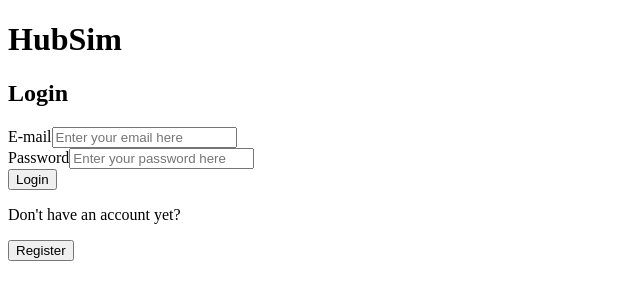
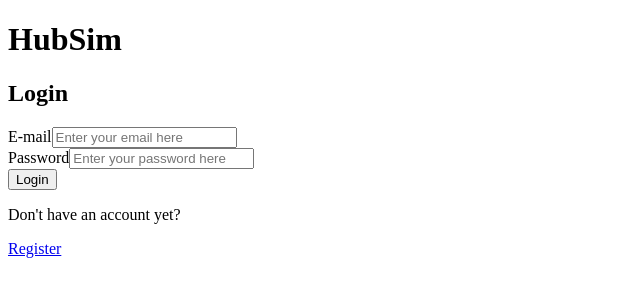
Before and after one commit to Henriqueamfreitas/gitsim_refatorando, a React (Vite) app: page / in a window 1280 px wide. Shown: the top 300 px of the page, without its empty margins (0-640 px from the left). Built offline with nearby package versions, Linux system fonts and the light colour scheme.

Commit message:
cadastro com api e toast

```diff
--- a/package.json
+++ b/package.json
@@ -11,10 +11,12 @@
   },
   "dependencies": {
     "@hookform/resolvers": "^3.3.4",
+    "axios": "^1.6.8",
     "react": "^18.2.0",
     "react-dom": "^18.2.0",
     "react-hook-form": "^7.51.4",
     "react-router-dom": "^6.23.0",
+    "react-toastify": "^10.0.5",
     "styled-components": "^6.1.10",
     "zod": "^3.23.7"
   },
--- a/src/components/LoginForm/index.jsx
+++ b/src/components/LoginForm/index.jsx
@@ -4,6 +4,7 @@ import { useForm } from "react-hook-form"
 import { zodResolver } from "@hookform/resolvers/zod"
 import { loginFormSchema } from "./loginFormSchema"
 import { Input } from "../Input"
+import { Link } from "react-router-dom"
 
 export const LoginForm = () => {
     const navigate = useNavigate()
@@ -47,7 +48,9 @@ export const LoginForm = () => {
 
             <button type="submit">Login</button>
             <p>Don't have an account yet?</p>
-            <button onClick={registerBtn} type="button">Register</button>
+            <Link to="register">
+                Register
+            </Link>
         </StyledLoginForm>
     )
 }
--- a/src/components/RegisterForm/index.jsx
+++ b/src/components/RegisterForm/index.jsx
@@ -4,6 +4,10 @@ import { useNavigate } from "react-router-dom"
 import { useForm } from "react-hook-form"
 import { zodResolver } from "@hookform/resolvers/zod"
 import { Input } from "../Input";
+import { api } from "../../services/api";
+import { toast, ToastContainer } from 'react-toastify';
+import "react-toastify/dist/ReactToastify.css";
+
 
 export const RegisterForm = () => {
     const navigate = useNavigate();
@@ -12,9 +16,17 @@ export const RegisterForm = () => {
         resolver: zodResolver(registerFormSchema),
     })
 
-    const submit = (formData) => {
-        console.log(formData)
-        navigate("/")
+    const submit = async (formData) => {
+        delete formData.confirmPassword
+        try{
+            const response = await api.post("/users", formData)
+            toast.success("Congratulations! You're now registered.")
+            setTimeout(() => {
+                navigate("/")
+            }, 5000)
+        } catch (error) {
+            toast.error(error.response.data.message)
+        }
     }
 
     return(
@@ -88,10 +100,11 @@ export const RegisterForm = () => {
                 select={true}
                 htmlFor="course"
                 name="course"
-                {...register("course")}
+                {...register("course_module")}
             />
 
             <button type="submit">Register</button>
+            <ToastContainer />
         </StyledRegisterForm>
     )
 }
--- a/src/components/RegisterForm/registerFormSchema.js
+++ b/src/components/RegisterForm/registerFormSchema.js
@@ -13,7 +13,7 @@ export const registerFormSchema = z.object({
    confirmPassword: z.string().nonempty("Confirm password is required"),
    bio: z.string().nonempty("Bio is required"),
    contact: z.string().nonempty("Contact is required"),
-   course: z.string().nonempty("Course is required"),
+   course_module: z.string().nonempty("Course is required"),
 }).refine(({password, confirmPassword}) => password === confirmPassword, {
    message: "Passwords don't match.",
    path: ["confirmPassword"],
--- a/src/pages/RegisterPage/index.jsx
+++ b/src/pages/RegisterPage/index.jsx
@@ -1,19 +1,18 @@
 import { StyledRegisterPage } from "./style"
 import { RegisterForm } from "../../components/RegisterForm"
 import { useNavigate } from "react-router-dom"
+import { Link } from "react-router-dom"
 
 export const RegisterPage = () => {
-    const navigate = useNavigate();
-
-    const returnToLogin = () => {
-        navigate("/")
-    }
+    const navigate = useNavigate()
 
     return(
         <StyledRegisterPage>
             <header>
                 <h1>HubSim</h1>
-                <button onClick={returnToLogin}>Back</button>
+                <Link to="/">
+                    Back
+                </Link>
             </header>
             <RegisterForm />
         </StyledRegisterPage>
--- /dev/null
+++ b/src/services/api.js
@@ -0,0 +1,6 @@
+import axios from "axios";
+
+export const api = axios.create({
+    baseURL: "https://kenziehub.herokuapp.com/",
+    timeout: 8000,
+})
```
Also changed, not shown: 1 other file (tests, documents, lock files or other folders).
